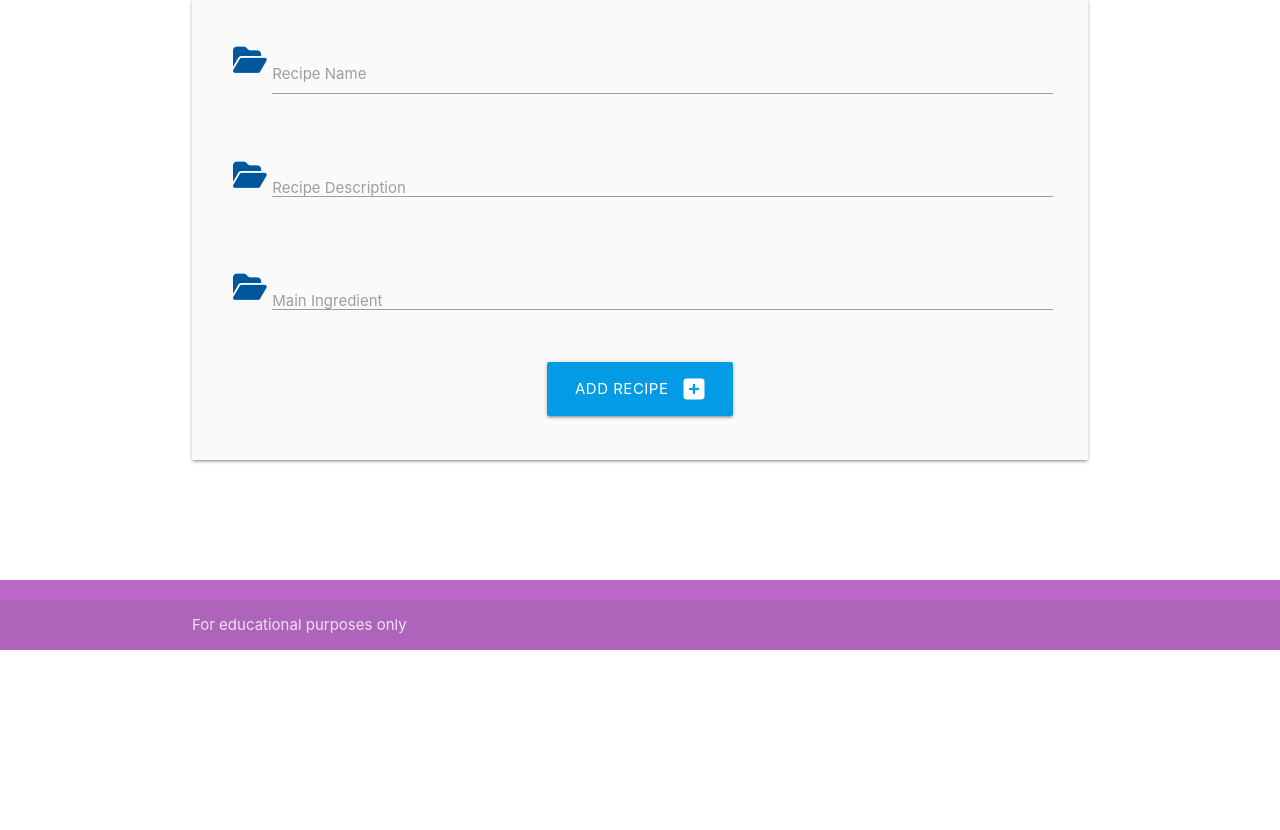
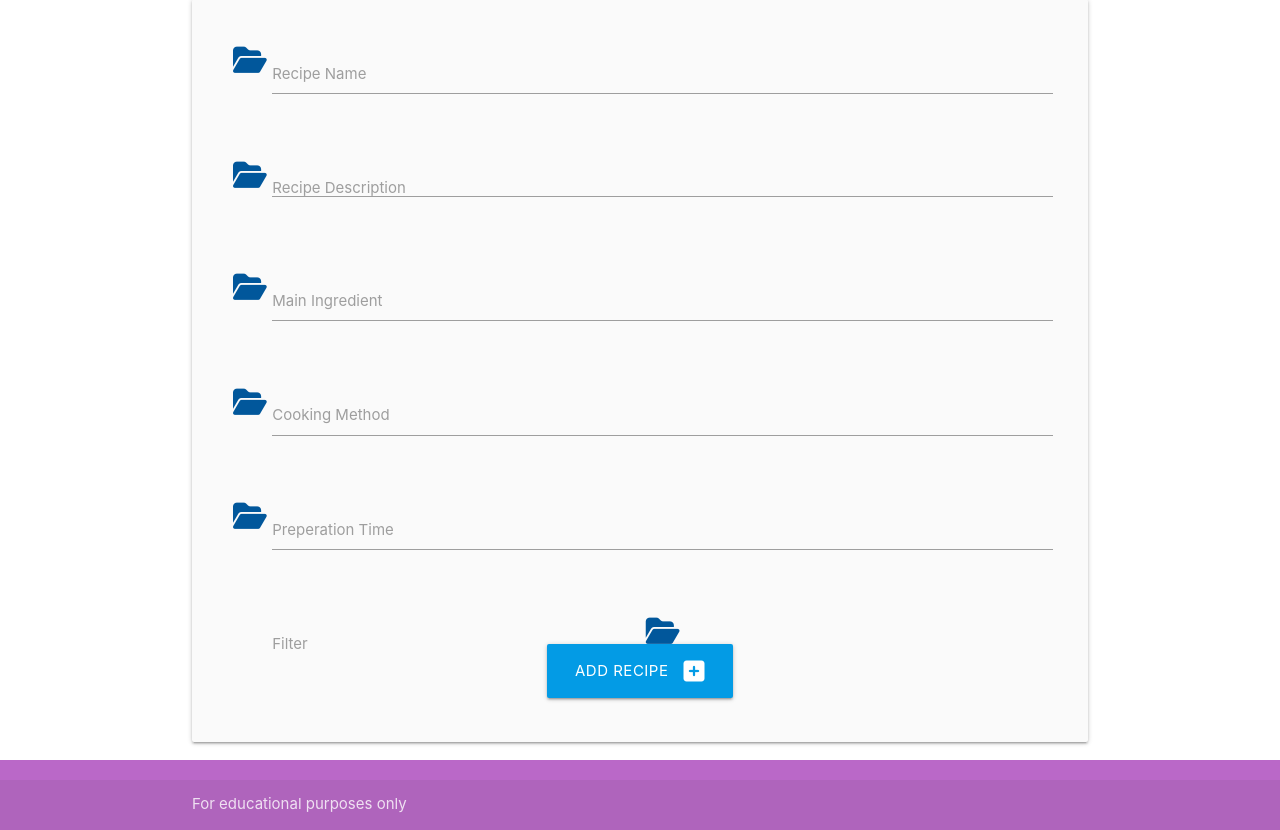
Before and after one commit to SLeighton-dot-com/Recipe-Database, a Flask app: page /add_recipe in a window 1280 px wide. Shown: the part 150-980 px from the top of the page. Before the commit the page ends 800 px from the top, so only its background shows below. Run offline with Flask 3, Linux system fonts and the light colour scheme; some libraries are stand-ins or nearby versions.

Commit message:
add_recipe.html:changed textarea to input and added form input options

```diff
--- a/recipes/templates/add_recipe.html
+++ b/recipes/templates/add_recipe.html
@@ -44,18 +44,46 @@
           <i
             class="fas fa-folder-open prefix light-blue-text text-darken-4"
           ></i>
-          <textarea
+          <input
             id="main_ingredient"
             name="main_ingredient"
             minlength="3"
-            maxlength="50"
+            maxlength="60"
             type="text"
             class="materialize-textarea validate"
             required
-          ></textarea>
+          ></input>
           <label for="main_ingredient">Main Ingredient</label>
         </div>
-      </div>
+        </div>
+        <div class="row">
+            <div class="input-field col s12">
+                <i class="fas fa-folder-open prefix light-blue-text text-darken-4"></i>
+                <input id="cooking_method" name="cooking_method" minlength="3" maxlength="50" type="text"
+                    class="materialize-textarea validate" required></input>
+                <label for="cooking_method">Cooking Method</label>
+            </div>
+        </div>
+        <div class="row">
+            <div class="input-field col s12">
+                <i class="fas fa-folder-open prefix light-blue-text text-darken-4"></i>
+                <input id="prep_time" name="prep_time" minlength="3" maxlength="50" type="text"
+                    class="materialize-textarea validate" required></input>
+                <label for="prep_time">Preperation Time</label>
+            </div>
+        </div>
+        <div class="row">
+            <div class="input-field col s12">
+                <i class="fas fa-folder-open prefix light-blue-text text-darken-4"></i>
+                <select id="filter_id" name="filter_id" class="validate" required>
+                    <option value="" disabled selected>Select Filter</option>
+                    {% for filter in filters %}
+                    <option value="{{ filter.id }}">{{ filter.filter_name }}</option>
+                    {% endfor %}
+                </select>
+                <label for="filter_id">Filter</label>
+            </div>
+        </div>
       <div class="row">
         <div class="col s12 center-align">
           <button type="submit" class="btn-large light-blue darken-1">
```
